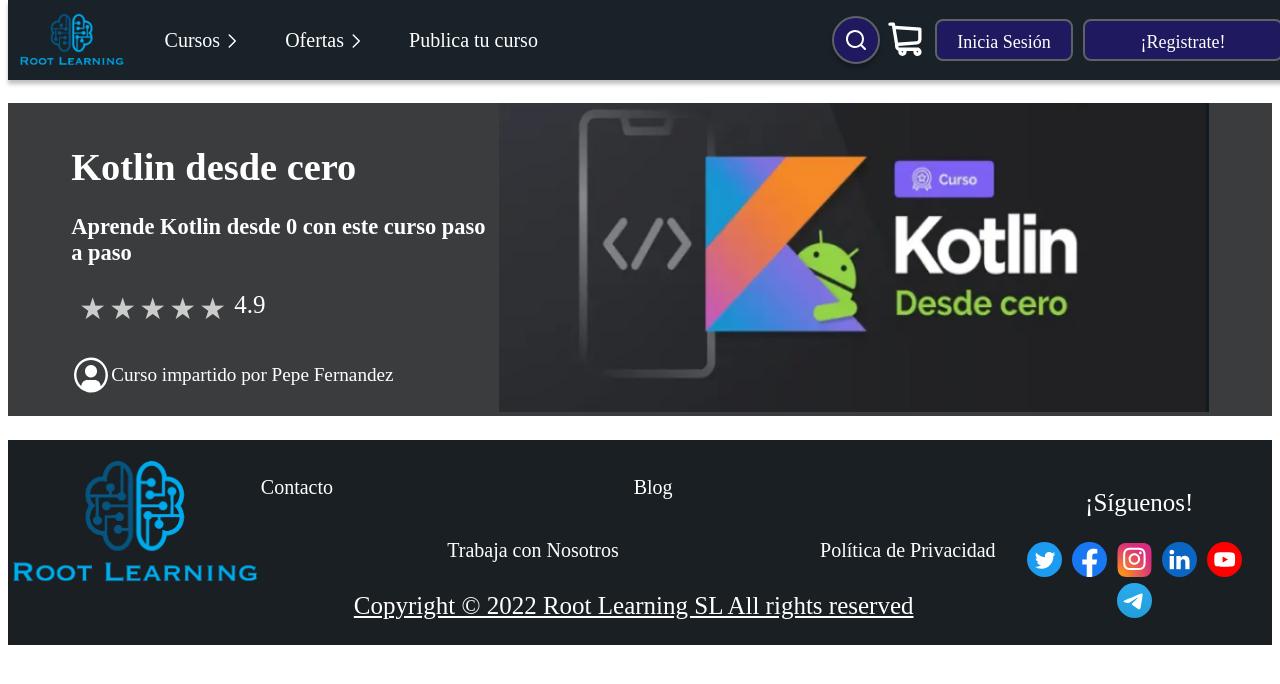
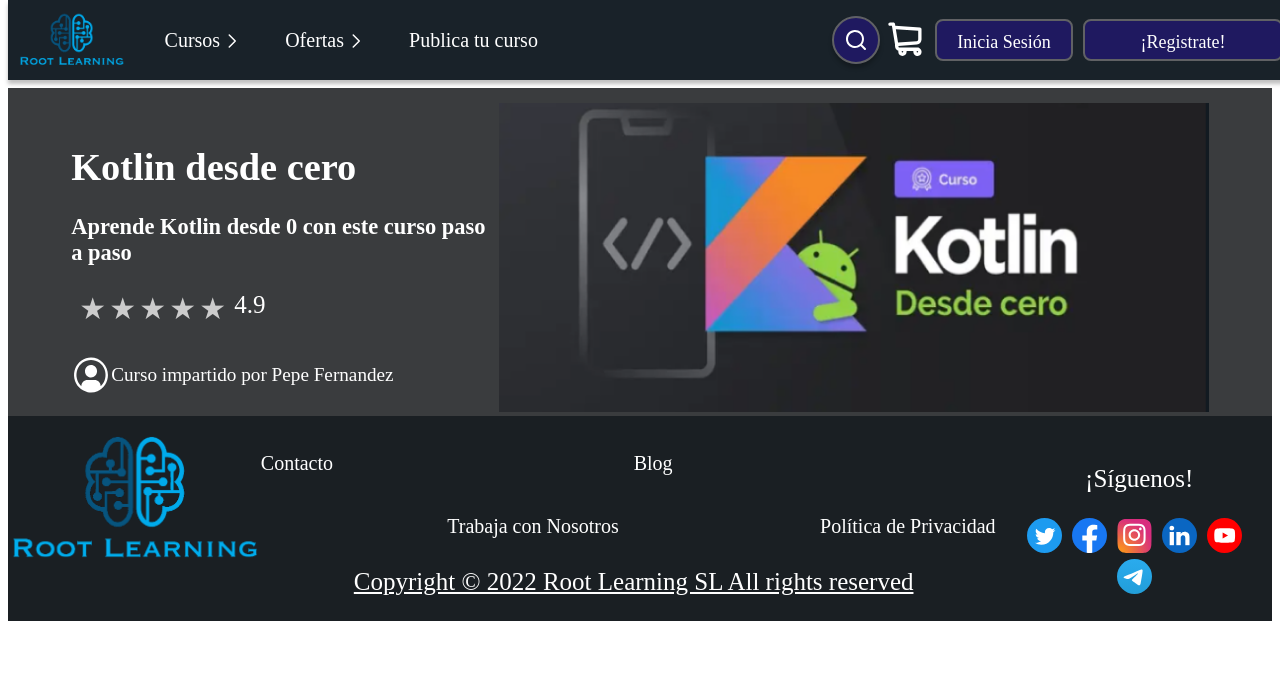
Before and after one commit to SilNoVer/RootLearningAngular, an Angular app in the folder RootLearningAngular/: page /producto in a window 1280 px wide. Shown: the top 684 px of the page. Built offline with nearby package versions, Linux system fonts and the light colour scheme.

Commit message:
Arreglado margin de body

```diff
--- a/RootLearningAngular/src/app/componentes/footer/footer.component.css
+++ b/RootLearningAngular/src/app/componentes/footer/footer.component.css
@@ -1,7 +1,6 @@
 footer {
     padding-top: 2vh;
     background-color: #1A1F23;
-    margin-top: 3vh;
     display: flex;
     color: white;
 }
--- a/RootLearningAngular/src/app/componentes/producto/p-cabecera/p-cabecera.component.css
+++ b/RootLearningAngular/src/app/componentes/producto/p-cabecera/p-cabecera.component.css
@@ -1,5 +1,5 @@
 #cabecera {
-    margin: 15px 5% 0 5%;
+    padding: 15px 5% 0 5%;
     display: flex;
     color: white;
 }
--- a/RootLearningAngular/src/app/paginas/producto/producto.component.css
+++ b/RootLearningAngular/src/app/paginas/producto/producto.component.css
@@ -1,3 +1,4 @@
+
 #cabecera{
     background-color: #3A3C3E;
 }
```
